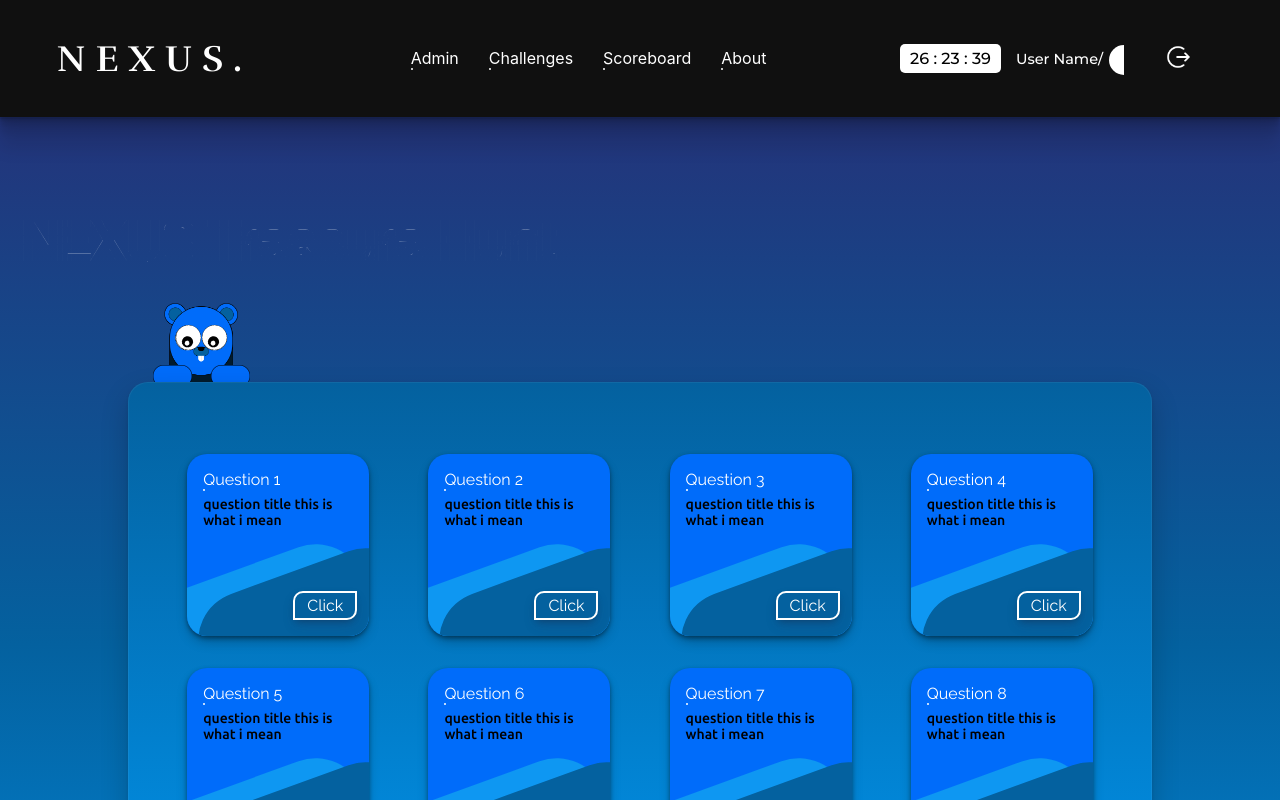
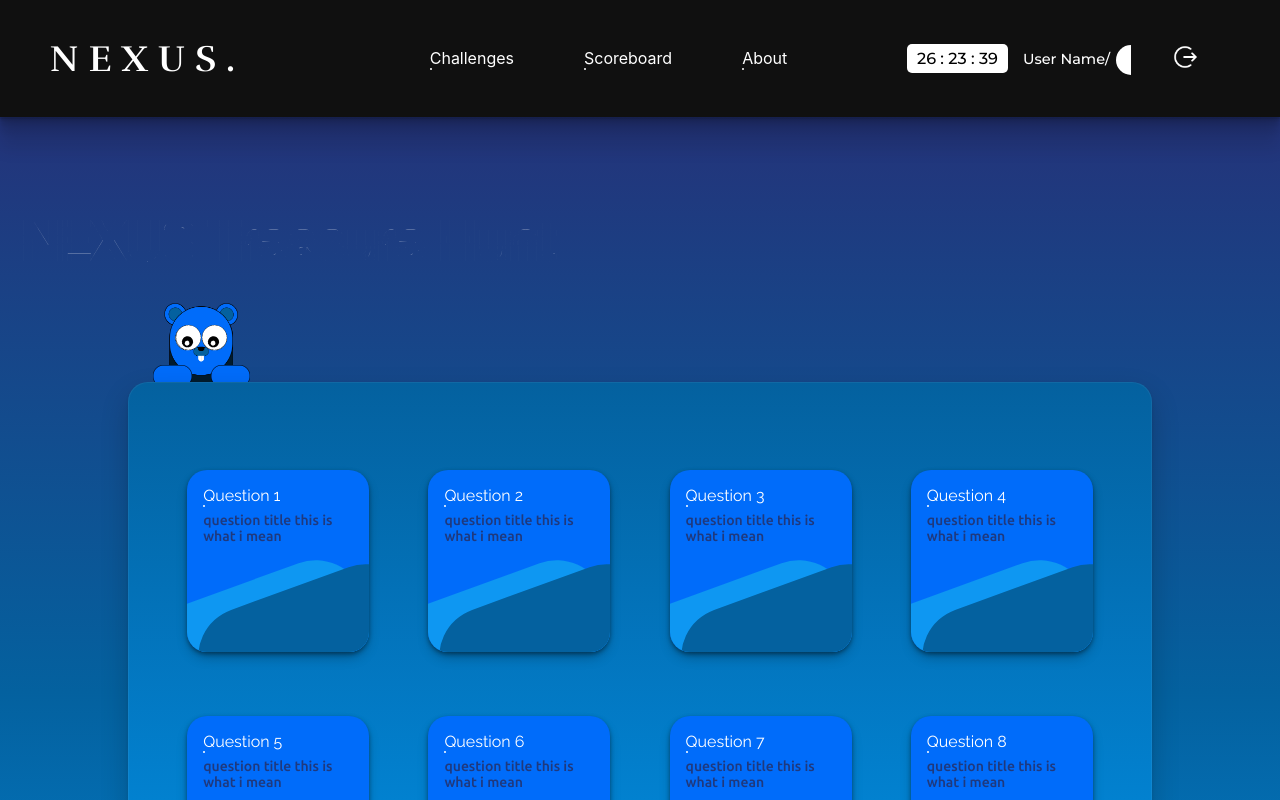
Before and after one commit to Nexus-PES/NexusTreasureHunt, a React (Create React App) app: page /NexusTreasureHunt/challenges in a window 1280 px wide. Shown: the top 800 px of the page. Built offline with nearby package versions, Linux system fonts and the light colour scheme; a web font is replaced by a local one.

Commit message:
Made the cards as links in challenges page. Some minor changes in login page so that Link component can be styled

```diff
--- a/package.json
+++ b/package.json
@@ -11,6 +11,7 @@
     "react-dom": "^18.2.0",
     "react-router-dom": "^6.4.3",
     "react-scripts": "5.0.1",
+    "styled-components": "^5.3.6",
     "web-vitals": "^2.1.4"
   },
   "scripts": {
--- a/src/App.css
+++ b/src/App.css
@@ -6,6 +6,22 @@
   background-color: #04619f;
 }
 
+.logincard_btn_div .nav_links_comp .sc-bcXHqe{
+  padding:0;
+  margin:8px;
+}
+
+.navbar_ribbon li .nav_links_comp ul a{
+  color:#fff;
+}
+
+.nav_links_comp .sc-bcXHqe a{
+  color:#01030D;
+}
+
+.nav_links_comp:hover a{
+  color:#fff;
+}
 .navbar_ribbon {
   /* width:500vw; */
   margin: 0;
@@ -403,6 +419,7 @@
 }
 
 .card_ques_num {
+  text-decoration: none;
   user-select: none;
   -moz-user-select: none;
   -khtml-user-select: none;
@@ -410,6 +427,10 @@
   -o-user-select: none;
   color: #fff;
   transition: all ease-out 1s;
+}
+
+.main_cards_container ul{
+  padding-left:0;
 }
 
 .card_ques_underline {
@@ -706,9 +727,9 @@
 }
 
 .logincard_btn {
-  padding: 10px 10px;
+  /* padding: 10px 10px; */
   border-radius: 0 10px 0 10px;
-  margin:0 0 15px;
+  /* margin:0 0 15px; */
   width: 50%;
   border: 1px solid #00112F;
   font-family: 'Ubuntu', sans-serif;
@@ -720,7 +741,6 @@
 
 .login_link{
   text-decoration: none;
-  color:#00112F;
 }
 
 .logincard_btn:hover,.logincard_btn:focus-within {
--- a/src/components/Card.jsx
+++ b/src/components/Card.jsx
@@ -1,8 +1,22 @@
 import React from 'react'
-import {Link} from 'react-router-dom'
+import { Link } from 'react-router-dom'
+import styled from "styled-components";
+
+
 
 export default function Card(props) {
+  const NavUnlisted = styled.ul`
+    text-decoration: none;
+  `;
+
+  const linkStyle = {
+    textDecoration: "none",
+    color: "#1F397D"
+  };
   return (
+    <NavUnlisted >
+
+      <Link to={props.que_no} style={linkStyle}>
         <div className="card_comp">
           <div>
             <div className="card_ques_num">Question {props.qnumber}</div>
@@ -11,7 +25,8 @@ export default function Card(props) {
             <div className="card_decoration"></div>
             <div className="card_decoration2"></div>
           </div>
-      <Link to={props.que_no} className="card_btn">Click</Link>
         </div>
+      </Link>
+    </NavUnlisted>
   )
 }
--- a/src/components/Header.jsx
+++ b/src/components/Header.jsx
@@ -13,7 +13,7 @@ export default function Header(props) {
                 <h2 className="header_title">NEXUS.</h2>
                 {/* <div className="navbar_comp"> */}
                 <ul className="navbar_ribbon">
-                    <li><NavLinks nav_href='/NexusTreasureHunt/admin'>Admin</NavLinks></li>
+                    {/* <li><NavLinks nav_href='/NexusTreasureHunt/admin'>Admin</NavLinks></li> */}
                     <li><NavLinks nav_href='/NexusTreasureHunt/challenges'>Challenges</NavLinks></li>
                     <li><NavLinks nav_href='/NexusTreasureHunt/scoreboard'>Scoreboard</NavLinks></li>
                     <li><NavLinks nav_href='/NexusTreasureHunt/about'>About</NavLinks></li>
--- a/src/components/LoginCard.jsx
+++ b/src/components/LoginCard.jsx
@@ -8,7 +8,7 @@ export default function LoginCard() {
     return (
         <div className="logincard_comp">
             <div className="login_side_image" >
-                <video src={login_vid} height="400px" type="mp4a" loop muted autoplay="true"/>
+                <video src={login_vid} height="400px" type="mp4a" autoplay loop muted />
                 {/* <source src={login_vid} type="video/mp4" /> */}
             </div>
             <form action='/' className="logincard_form">
--- a/src/components/Main.jsx
+++ b/src/components/Main.jsx
@@ -2,6 +2,8 @@ import React from 'react'
 import Bear from './Bear';
 import Card from './Card';
 
+
+// import Link
 function Title() {
     return (
         <div className="main_comp">
@@ -12,6 +14,7 @@ function Title() {
         pupils="display_eyes" */}
             <Bear className="nox_main" eyes_animate="eye_roll" eyes="display_eyes" arm_animate="close_eyes"/>
             <div className="main_cards_container">
+
                 <Card qnumber="1" title="question title this is what i mean"  que_no="./question1"/>
                 <Card qnumber="2" title="question title this is what i mean"  que_no="/question2"/>
                 <Card qnumber="3" title="question title this is what i mean"  que_no="./question3"/>
--- a/src/components/NavLinks.jsx
+++ b/src/components/NavLinks.jsx
@@ -1,11 +1,28 @@
 import React from 'react'
-import {Link} from "react-router-dom"
+import { Link } from "react-router-dom"
+import styled from "styled-components";
+
+const NavUnlisted = styled.ul`
+  text-decoration: none;
+  display:"flex";
+  align-items:"center";
+  justify-content:"center";
+  margin:"3px";
+`;
+
+const linkStyle = {
+  alignItems: "center",
+  justifyContent: "center",
+  textDecoration: "none",
+};
 
 export default function Nav_links(props) {
   return (
     <div className="nav_links_comp">
-        <Link to={props.nav_href}>{props.children}</Link>
+      <NavUnlisted>
+        <Link to={props.nav_href} style={linkStyle} >{props.children}</Link>
         <div className="nav_links_underline"></div>
+      </NavUnlisted>
     </div>
   )
 }
--- a/src/components/NotFound404.jsx
+++ b/src/components/NotFound404.jsx
@@ -12,7 +12,7 @@ export default function NotFound404() {
                 <div className="notfound_cont">
                     <p>We looked everywhere for this page.</p>
                     <p>Are you sure the website URL is correct</p>
-                    <p>Get in touch with the site ownernox</p>
+                    <p>Get in touch with the site owner</p>
                 </div>
             </div>
         </div>
```
Also changed, not shown: 1 other file (tests, documents, lock files or other folders). Lines whose indentation alone changed are shown as unchanged.
